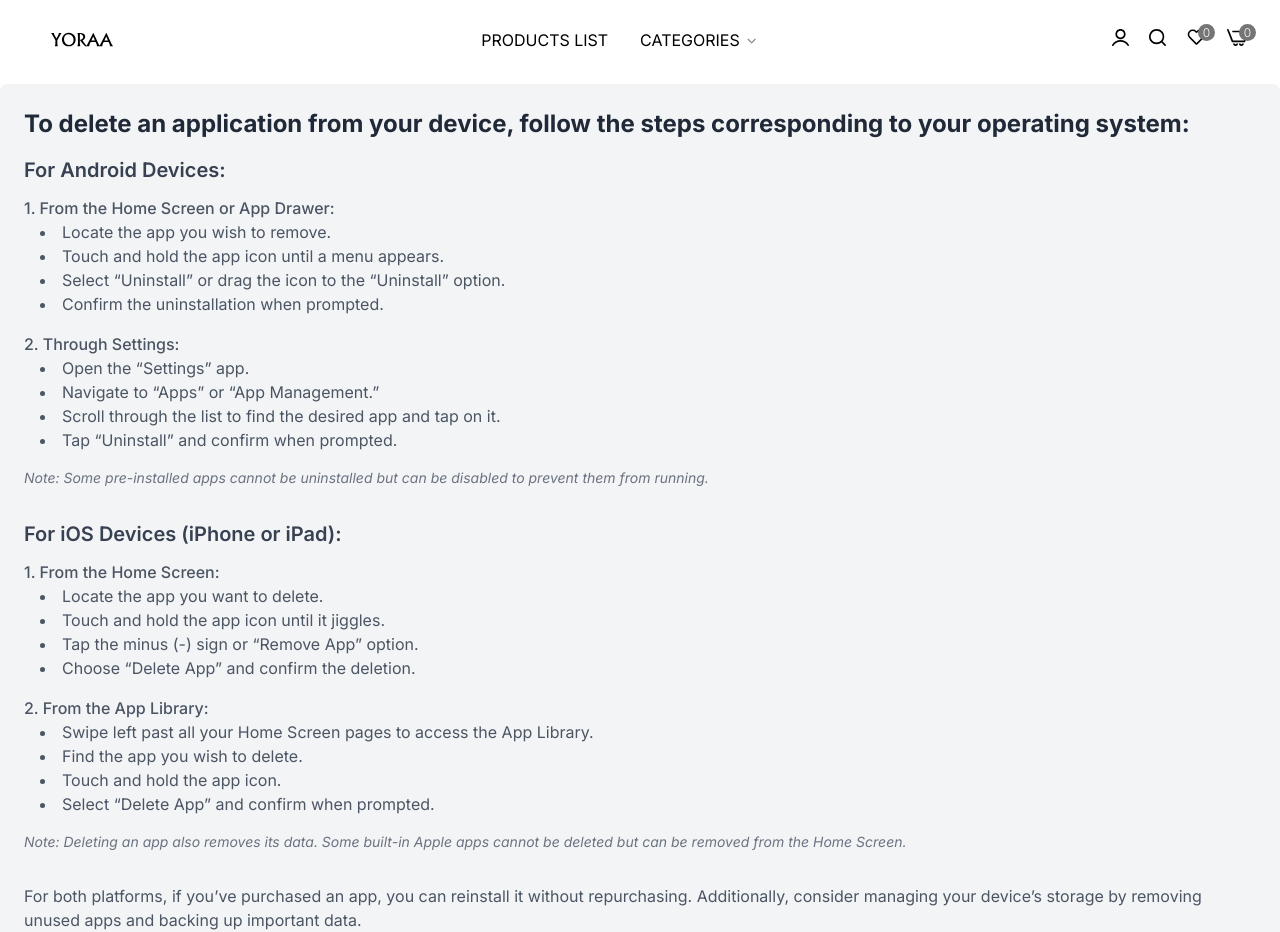
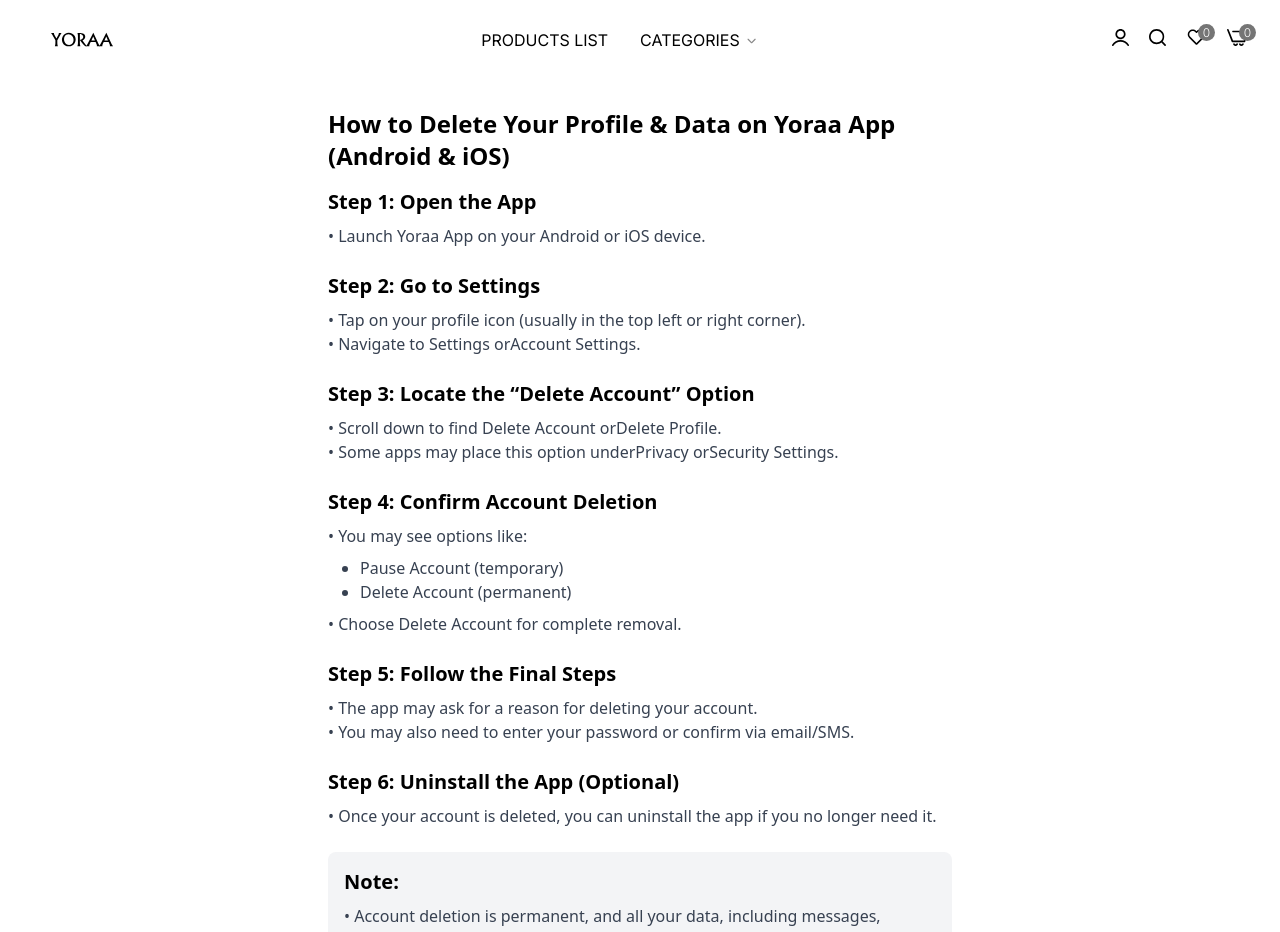
Before and after one commit to insomniac27/yora-frontend, a React (Vite) app: page /remove-account in a window 1280 px wide. Shown: the top 932 px of the page. Built offline with nearby package versions, Linux system fonts and the light colour scheme.

Commit message:
changed details

```diff
--- a/src/pages/DeleteAccount.jsx
+++ b/src/pages/DeleteAccount.jsx
@@ -2,73 +2,100 @@
 
 const DeleteAccount = () => {
   return (
-    <div className="p-6 bg-gray-100 rounded-lg shadow-md">
-      <h1 className="text-2xl font-bold mb-4 text-gray-800">
-        To delete an application from your device, follow the steps corresponding to your operating system:
-      </h1>
+    <div className="bg-white text-black p-6 max-w-2xl mx-auto font-sans">
+    <h1 className="text-2xl font-bold mb-4">
+      How to Delete Your Profile & Data on Yoraa App (Android & iOS)
+    </h1>
 
-      {/* Android Section */}
-      <div className="mb-8">
-        <h2 className="text-xl font-semibold mb-3 text-gray-700">For Android Devices:</h2>
-        <div className="mb-4">
-          <h3 className="font-medium text-gray-600">1. From the Home Screen or App Drawer:</h3>
-          <ul className="list-disc list-inside ml-4 text-gray-600">
-            <li>Locate the app you wish to remove.</li>
-            <li>Touch and hold the app icon until a menu appears.</li>
-            <li>Select “Uninstall” or drag the icon to the “Uninstall” option.</li>
-            <li>Confirm the uninstallation when prompted.</li>
-          </ul>
-        </div>
-        <div className="mb-4">
-          <h3 className="font-medium text-gray-600">2. Through Settings:</h3>
-          <ul className="list-disc list-inside ml-4 text-gray-600">
-            <li>Open the “Settings” app.</li>
-            <li>Navigate to “Apps” or “App Management.”</li>
-            <li>Scroll through the list to find the desired app and tap on it.</li>
-            <li>Tap “Uninstall” and confirm when prompted.</li>
-          </ul>
-        </div>
-        <p className="text-sm text-gray-500 italic">
-          Note: Some pre-installed apps cannot be uninstalled but can be disabled to prevent them from running.
+    <div className="space-y-6">
+      {/* Step 1 */}
+      <div>
+        <h2 className="text-xl font-semibold mb-2">Step 1: Open the App</h2>
+        <p className="text-gray-700">
+          • Launch Yoraa App on your Android or iOS device.
         </p>
       </div>
 
-      {/* iOS Section */}
-      <div className="mb-8">
-        <h2 className="text-xl font-semibold mb-3 text-gray-700">For iOS Devices (iPhone or iPad):</h2>
-        <div className="mb-4">
-          <h3 className="font-medium text-gray-600">1. From the Home Screen:</h3>
-          <ul className="list-disc list-inside ml-4 text-gray-600">
-            <li>Locate the app you want to delete.</li>
-            <li>Touch and hold the app icon until it jiggles.</li>
-            <li>Tap the minus (-) sign or “Remove App” option.</li>
-            <li>Choose “Delete App” and confirm the deletion.</li>
-          </ul>
-        </div>
-        <div className="mb-4">
-          <h3 className="font-medium text-gray-600">2. From the App Library:</h3>
-          <ul className="list-disc list-inside ml-4 text-gray-600">
-            <li>Swipe left past all your Home Screen pages to access the App Library.</li>
-            <li>Find the app you wish to delete.</li>
-            <li>Touch and hold the app icon.</li>
-            <li>Select “Delete App” and confirm when prompted.</li>
-          </ul>
-        </div>
-        <p className="text-sm text-gray-500 italic">
-          Note: Deleting an app also removes its data. Some built-in Apple apps cannot be deleted but can be removed from the Home Screen.
+      {/* Step 2 */}
+      <div>
+        <h2 className="text-xl font-semibold mb-2">Step 2: Go to Settings</h2>
+        <p className="text-gray-700">
+          • Tap on your profile icon (usually in the top left or right corner).
+        </p>
+        <p className="text-gray-700">
+          • Navigate to <span className="font-medium">Settings</span> or
+          <span className="font-medium">Account Settings</span>.
         </p>
       </div>
 
-      {/* General Notes */}
-      <div className="text-gray-600">
-        <p className="mb-2">
-          For both platforms, if you’ve purchased an app, you can reinstall it without repurchasing. Additionally, consider managing your device’s storage by removing unused apps and backing up important data.
+      {/* Step 3 */}
+      <div>
+        <h2 className="text-xl font-semibold mb-2">
+          Step 3: Locate the “Delete Account” Option
+        </h2>
+        <p className="text-gray-700">
+          • Scroll down to find <span className="font-medium">Delete Account</span> or
+          <span className="font-medium">Delete Profile</span>.
         </p>
-        <p>
-          Regularly updating your device’s software and apps ensures optimal performance and security.
+        <p className="text-gray-700">
+          • Some apps may place this option under
+          <span className="font-medium">Privacy</span> or
+          <span className="font-medium">Security Settings</span>.
+        </p>
+      </div>
+
+      {/* Step 4 */}
+      <div>
+        <h2 className="text-xl font-semibold mb-2">
+          Step 4: Confirm Account Deletion
+        </h2>
+        <p className="text-gray-700">
+          • You may see options like:
+          <ul className="list-disc pl-8 mt-2">
+            <li>Pause Account (temporary)</li>
+            <li>Delete Account (permanent)</li>
+          </ul>
+        </p>
+        <p className="text-gray-700 mt-2">
+          • Choose <span className="font-medium">Delete Account</span> for complete removal.
+        </p>
+      </div>
+
+      {/* Step 5 */}
+      <div>
+        <h2 className="text-xl font-semibold mb-2">
+          Step 5: Follow the Final Steps
+        </h2>
+        <p className="text-gray-700">
+          • The app may ask for a reason for deleting your account.
+        </p>
+        <p className="text-gray-700">
+          • You may also need to enter your password or confirm via email/SMS.
+        </p>
+      </div>
+
+      {/* Step 6 */}
+      <div>
+        <h2 className="text-xl font-semibold mb-2">
+          Step 6: Uninstall the App (Optional)
+        </h2>
+        <p className="text-gray-700">
+          • Once your account is deleted, you can uninstall the app if you no longer need it.
+        </p>
+      </div>
+
+      {/* Note */}
+      <div className="bg-gray-100 p-4 rounded-lg">
+        <h2 className="text-xl font-semibold mb-2">Note:</h2>
+        <p className="text-gray-700">
+          • Account deletion is permanent, and all your data, including messages, matches, and profile details, will be erased.
+        </p>
+        <p className="text-gray-700">
+          • Some apps have a grace period before permanent deletion—check the app’s policy for details.
         </p>
       </div>
     </div>
+  </div>
   );
 };
 
```
